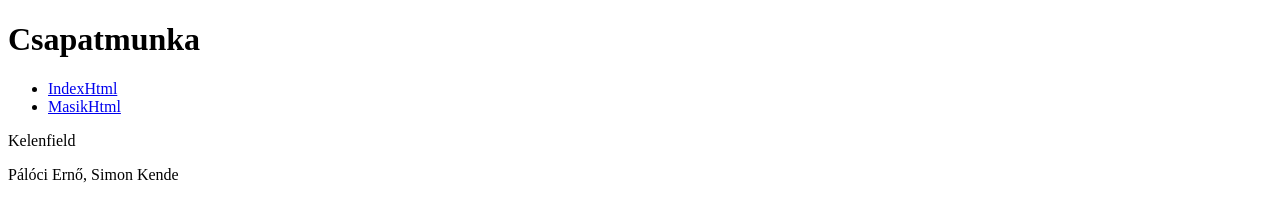
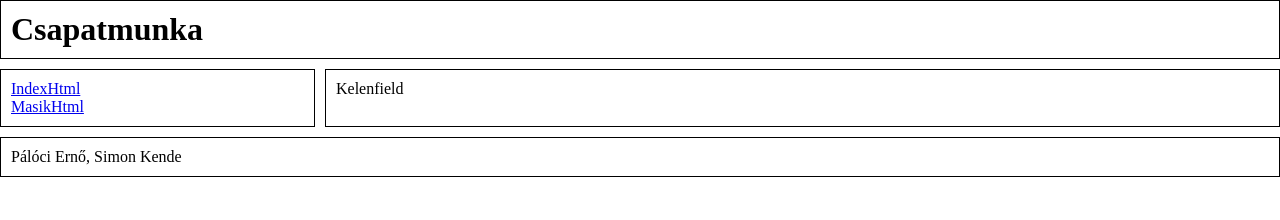
Before and after one commit to Erno1234/Csapatmunk_KE_PE, a plain HTML site: page index.html in a window 1280 px wide. Drawn offline with Linux system fonts and the light colour scheme.

Commit message:
kész css

```diff
--- a/index.html
+++ b/index.html
@@ -1,7 +1,7 @@
 <!DOCTYPE html>
 <html lang="en">
 <head>
-    <link rel="stylesheet" href="stilus.css">
+    <link rel="stylesheet" href="style.css">
     <meta charset="UTF-8">
     <meta http-equiv="X-UA-Compatible" content="IE=edge">
     <meta name="viewport" content="width=device-width, initial-scale=1.0">
--- a/style.css
+++ b/style.css
@@ -6,19 +6,28 @@
 main {
     display: grid;
     gap: 10px;
-    grid-template-columns:2fr 5fr 1fr;
+    grid-template-columns:2fr 6fr ;
     grid-template-areas:
                         "h h h"
-                        "as a n"
+                        "n a a"
                         "f f f ";
 
 }
 
 
-header, nav, article,footer, aside {
+header, nav, article,footer {
     border:1px solid black;
     padding: 10px
 }
 header {
-    grid-area:h
+    grid-area: h
 }
+nav {
+    grid-area: n
+}
+article {
+    grid-area: a
+}
+footer {
+    grid-area: f
+}
```
